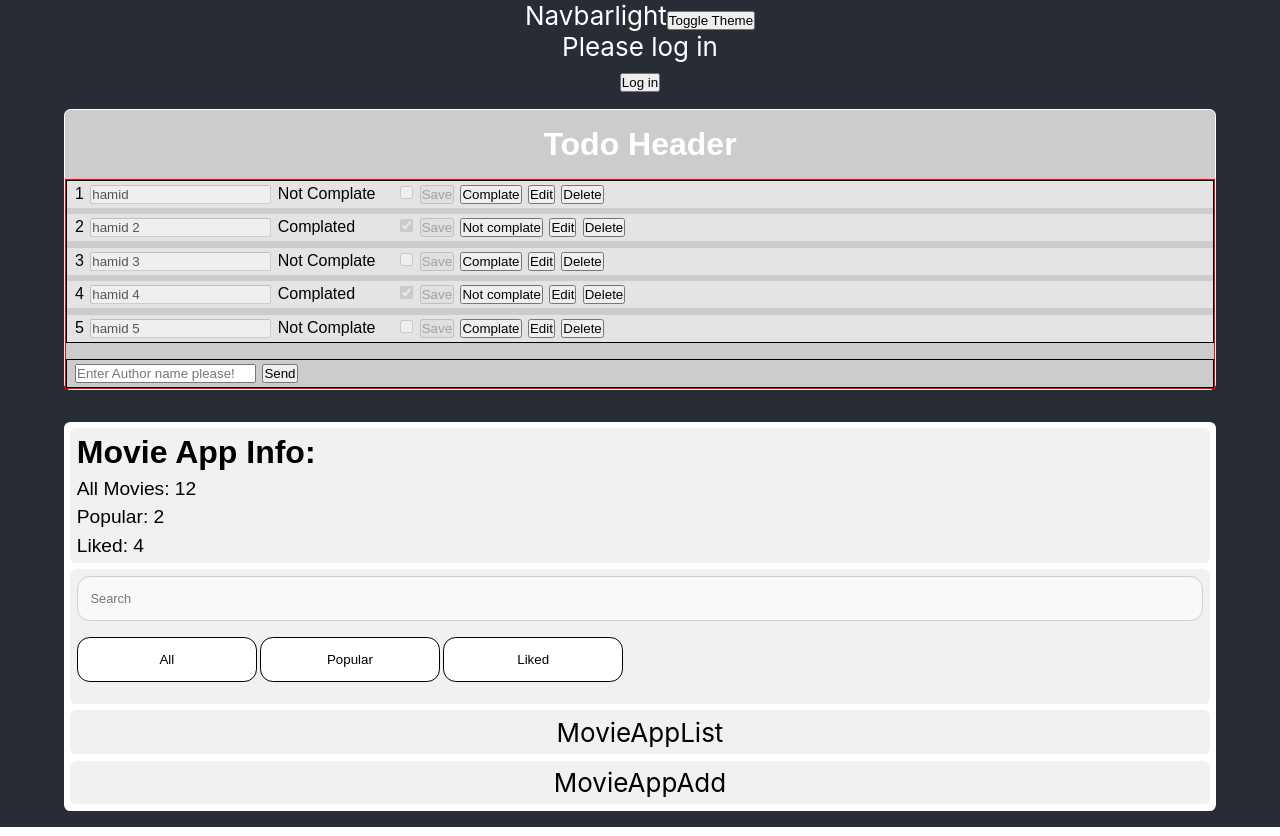
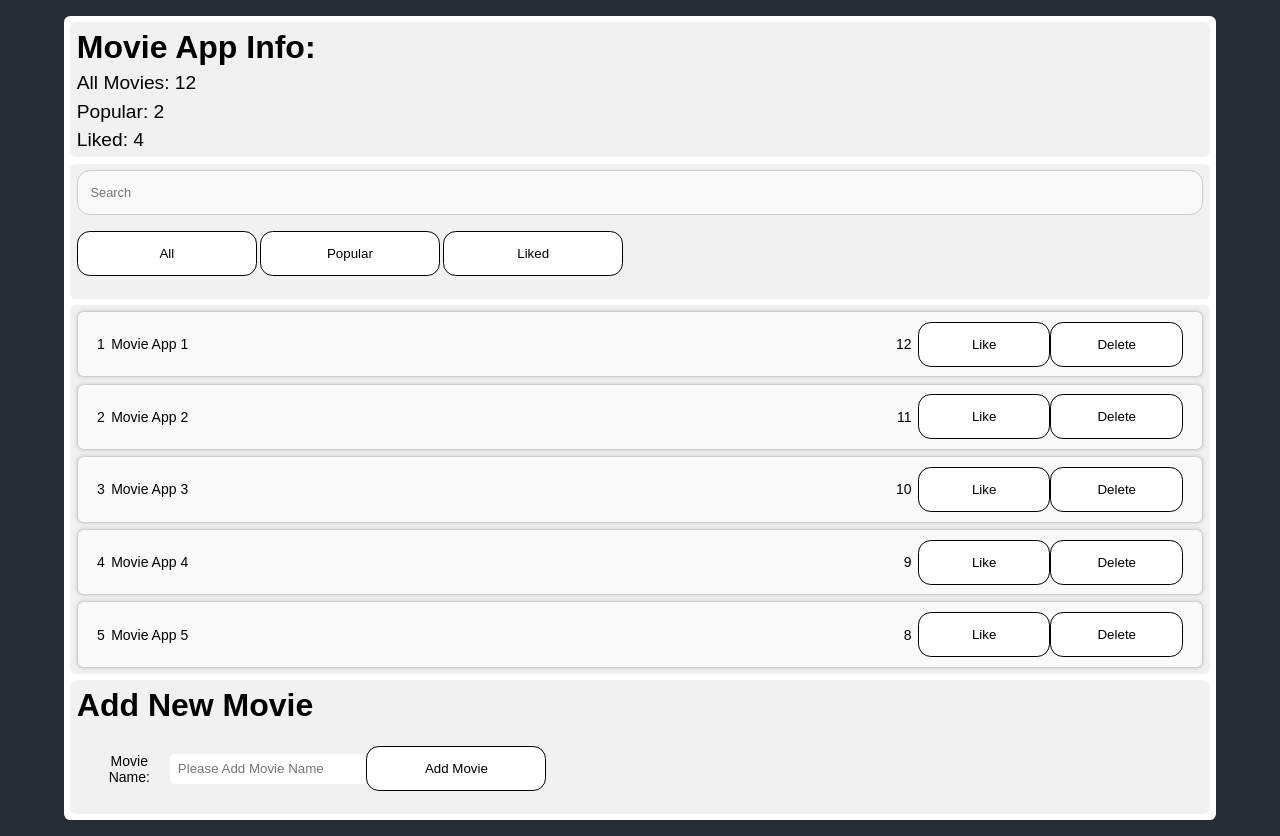
Before and after one commit to HalimjonHalimov/React, a React (Create React App) app: page / in a window 1280 px wide. Built offline with nearby package versions, Linux system fonts and the light colour scheme.

Commit message:
Front Section All

```diff
--- a/src/App.js
+++ b/src/App.js
@@ -8,8 +8,8 @@ function App() {
   return (
     <div className="App">
       <header className="App-header">
-        <Navbar />
-        <Todo />
+        {/* <Navbar />
+        <Todo /> */}
         <MovieApp />
       </header>
     </div>
--- a/src/component/MovieApp/index.css
+++ b/src/component/MovieApp/index.css
@@ -87,6 +87,7 @@
 .movie-app-filter-button:hover {
   background: #7000ff;
   color: #fff;
+  cursor: pointer;
 }
 .movie-app-filter-button:active,
 .movie-app-filter-buttons .active {
@@ -94,3 +95,76 @@
   color: #fff;
   opacity: 0.8;
 }
+.movie-app-list-items {
+  width: 100%;
+  height: auto;
+  display: flex;
+  flex-direction: column;
+  justify-content: space-between;
+  align-items: center;
+  gap: 0.4rem;
+}
+.movie-app-list-item {
+  width: 100%;
+  height: auto;
+  padding: 0.4rem 0.8rem;
+  display: grid;
+  grid-template-columns: repeat(2, 1fr);
+  column-gap: 0.8rem;
+  border-radius: 0.4rem;
+  border: 1px solid #ccc;
+  background: #f9f9f9;
+  box-shadow: 0 0 4px #ccc;
+}
+.start,
+.end {
+  padding: 0.2rem 0.4rem;
+  display: flex;
+  flex-direction: row;
+  align-items: center;
+  gap: 0.4rem;
+  font-size: 14px;
+  font-family: sans-serif;
+  font-weight: 400;
+  text-transform: capitalize;
+}
+.start {
+  justify-content: flex-start;
+}
+.end {
+  justify-content: flex-end;
+}
+.buttons {
+  width: 50%;
+  height: auto;
+  display: flex;
+  flex-direction: row;
+  justify-content: space-evenly;
+  align-items: center;
+}
+.movie-app-add {
+  width: 100%;
+  height: auto;
+  padding: 1rem;
+  display: grid;
+  grid-template-columns: repeat(4, 1fr);
+  font-size: 14px;
+  font-family: sans-serif;
+  font-weight: 400;
+  text-transform: capitalize;
+}
+.movie-app-add label {
+  display: flex;
+  justify-content: flex-start;
+  align-items: center;
+  gap: 4px;
+}
+.movie-app-add input {
+  width: 220px;
+  height: 30px;
+  padding: 4px 8px;
+  border: none;
+  outline: none;
+  text-transform: capitalize;
+  border-radius: 4px;
+}
--- a/src/component/MovieApp/movie-app-add.js
+++ b/src/component/MovieApp/movie-app-add.js
@@ -1,7 +1,26 @@
 import React from "react";
 
 const MovieAppAdd = () => {
-  return <div>MovieAppAdd</div>;
+  return (
+    <div className="movie-app-info">
+      <h2>Add New Movie</h2>
+      <form className="movie-app-add">
+        <label htmlFor="movie-name">
+          <span> Movie Name:</span>
+          <input
+            type="text"
+            name="movie-name"
+            id="movie-name"
+            placeholder="Please add movie name"
+            value={""}
+          />
+        </label>
+        <button type="submit" className="movie-app-filter-button">
+          Add Movie
+        </button>
+      </form>
+    </div>
+  );
 };
 
 export default MovieAppAdd;
--- /dev/null
+++ b/src/component/MovieApp/movie-app-list-item.js
@@ -0,0 +1,21 @@
+import React from "react";
+
+const MovieAppListItem = ({ id, name, view, favourite, like }) => {
+  return (
+    <div className="movie-app-list-item">
+      <div className="start">
+        <div>{id}</div>
+        <div>{name}</div>
+      </div>
+      <div className="end">
+        <div>{view}</div>
+        <div className="buttons">
+          <button type="button" className="movie-app-filter-button">Like</button>
+          <button type="button" className="movie-app-filter-button">Delete</button>
+        </div>
+      </div>
+    </div>
+  );
+};
+
+export default MovieAppListItem;
--- a/src/component/MovieApp/movie-app-list.js
+++ b/src/component/MovieApp/movie-app-list.js
@@ -1,7 +1,19 @@
 import React from "react";
+import { MovieAppListItems } from "../../utils/movie-app-list";
+import MovieAppListItem from "./movie-app-list-item";
 
 const MovieAppList = () => {
-  return <div>MovieAppList</div>;
+  return (
+    <div className="movie-app-list-items">
+      {MovieAppListItems.length > 0 ? (
+        MovieAppListItems.map((item) => (
+          <MovieAppListItem key={item.id} {...item} />
+        ))
+      ) : (
+        <div>No Movie Yet</div>
+      )}
+    </div>
+  );
 };
 
 export default MovieAppList;
--- /dev/null
+++ b/src/utils/movie-app-list.js
@@ -0,0 +1,37 @@
+export const MovieAppListItems = [
+  {
+    id: 1,
+    name: "Movie App 1",
+    view: 12,
+    favourite: false,
+    like: false,
+  },
+  {
+    id: 2,
+    name: "Movie App 2",
+    view: 11,
+    favourite: false,
+    like: false,
+  },
+  {
+    id: 3,
+    name: "Movie App 3",
+    view: 10,
+    favourite: false,
+    like: false,
+  },
+  {
+    id: 4,
+    name: "Movie App 4",
+    view: 9,
+    favourite: false,
+    like: false,
+  },
+  {
+    id: 5,
+    name: "Movie App 5",
+    view: 8,
+    favourite: false,
+    like: false,
+  },
+];
```
